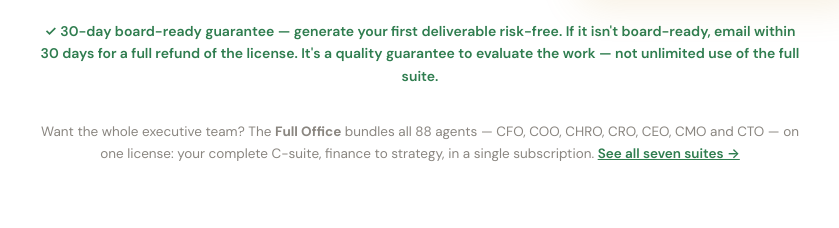
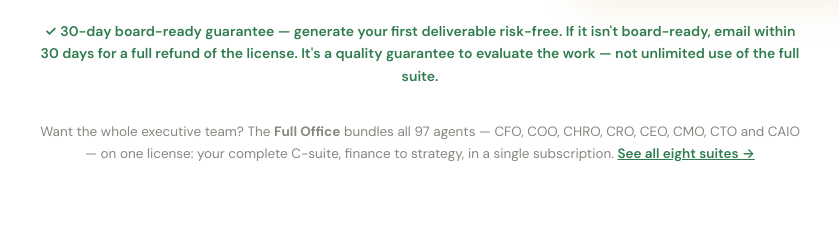
Before and after one commit to mpmulkern/the-fractional-cmo, a plain HTML site: page index.html in a window 1280 px wide. Shown: the part 5500-5728 px from the top of the page, 220-1059 px from the left. Drawn offline with Linux system fonts and the light colour scheme.

Commit message:
Full Office cross-sell: 97 agents across eight suites (CAIO added)
Matches the deployed snapshot (wrangler deploy 88c50fa8) — this project is
DIRECT UPLOAD, so the push is source-of-truth only, not the deploy.

```diff
--- a/index.html
+++ b/index.html
@@ -230,7 +230,7 @@
     </div>
   </div>
   <div class="guarantee">&#10003; 30-day board-ready guarantee &mdash; generate your first deliverable risk-free. If it isn't board-ready, email within 30 days for a full refund of the license. It's a quality guarantee to evaluate the work — not unlimited use of the full suite.</div>
-  <p class="note">Want the whole executive team? The <b>Full Office</b> bundles all 88 agents &mdash; CFO, COO, CHRO, CRO, CEO, CMO and CTO &mdash; on one license: your complete C-suite, finance to strategy, in a single subscription. <a href="https://office.mulkernai.com" target="_blank" rel="noopener noreferrer" style="color:var(--green);font-weight:600">See all seven suites &rarr;</a></p>
+  <p class="note">Want the whole executive team? The <b>Full Office</b> bundles all 97 agents &mdash; CFO, COO, CHRO, CRO, CEO, CMO, CTO and CAIO &mdash; on one license: your complete C-suite, finance to strategy, in a single subscription. <a href="https://office.mulkernai.com" target="_blank" rel="noopener noreferrer" style="color:var(--green);font-weight:600">See all eight suites &rarr;</a></p>
 </div></section>
 
 <section id="whitelabel" style="max-width:960px;margin:0 auto;padding:48px 22px;border-top:1px solid rgba(120,130,150,.25)"><div style="font:600 12px/1.4 inherit;letter-spacing:.14em;text-transform:uppercase;opacity:.6">White-label</div><h2 style="font-family:inherit;font-weight:700;font-size:27px;line-height:1.25;color:#16233F;margin:10px 0 12px">Your brand on every deliverable</h2><p style="font-family:inherit;font-size:16px;line-height:1.7;max-width:720px;margin:0 0 14px;opacity:.9">Your logo and your name on every board-ready deliverable, with no Mulkern AI mark &mdash; built for fractional executives, advisory firms, and agencies who deliver to their own clients. Same agents, same pre-delivery QC and 100-point scoring, your brand.</p><p style="font-family:inherit;font-size:16px;line-height:1.7;max-width:720px;margin:0 0 18px;color:#16233F">Pricing is one simple rule: <strong>+50% on the license</strong>. The CMO Suite is $15,000/yr &rarr; <strong>$22,500/yr</strong> white-labeled. Extra seats stay $2,000/seat.</p><a href="mailto:support@mulkernai.com?subject=White-label%20CMO%20Suite" style="display:inline-block;background:#16233F;color:#fff;font-family:inherit;font-weight:600;font-size:15px;text-decoration:none;padding:12px 22px;border-radius:8px">Set up white-label &rarr;</a></section>
```
